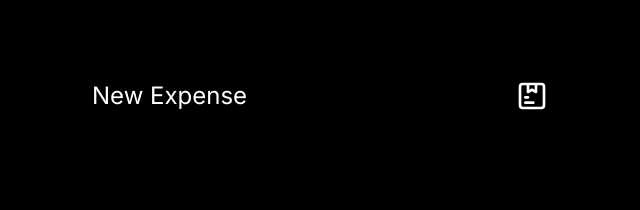
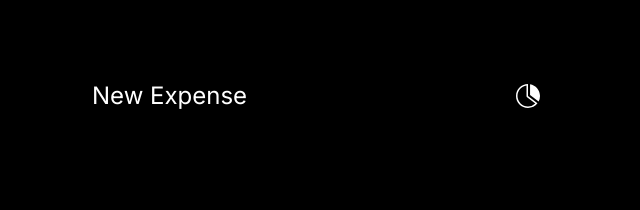
Before and after one commit to vijaynagavelu/budget-app, a Next.js app: page /addExpense in a window 1280 px wide. Shown: the top 210 px of the page, without its empty margins (308-948 px from the left). Built offline with nearby package versions, Linux system fonts and the light colour scheme; no server answers.

Commit message:
icon change

```diff
--- a/src/app/addExpense/page.js
+++ b/src/app/addExpense/page.js
@@ -99,10 +99,14 @@ export default function Home() {
         <main className="flex justify-center">
             <div className="flex min-h-screen flex-col w-full max-w-lg px-10 pt-20 pb-4" >
 
-                <div className="flex w-full justify-between pb-14">
+                <div className="flex w-full justify-between items-center pb-14">
                     <div className="-ml-6 text-2xl ">New Expense</div>
                     <Link href="/dashboard">
-                        <div className="w-8 cursor-pointer text-center rounded-md"> <svg xmlns="http://www.w3.org/2000/svg" data-name="Layer 1" viewBox="0 0 24 24" id="box"><path fill="white" d="M7,14H9a1,1,0,0,0,0-2H7a1,1,0,0,0,0,2Zm6,2H7a1,1,0,0,0,0,2h6a1,1,0,0,0,0-2ZM19,2H5A3,3,0,0,0,2,5V19a3,3,0,0,0,3,3H19a3,3,0,0,0,3-3V5A3,3,0,0,0,19,2ZM14,4V7.29l-1.51-.84a1,1,0,0,0-1,0L10,7.29V4Zm6,15a1,1,0,0,1-1,1H5a1,1,0,0,1-1-1V5A1,1,0,0,1,5,4H8V9a1,1,0,0,0,.5.86,1,1,0,0,0,1,0L12,8.47l2.51,1.4A1,1,0,0,0,15,10a1,1,0,0,0,1-1V4h3a1,1,0,0,1,1,1Z"></path></svg></div>
+                        <div className="w-8 cursor-pointer text-center rounded-md">
+
+                            <svg xmlns="http://www.w3.org/2000/svg" viewBox="0 0 32 32" width="24" height="24" id="pie-chart"><path fill="white" d="M16 32c5.158 0 9.734-2.452 12.66-6.242L16 16V0C7.164 0 0 7.164 0 16s7.164 16 16 16zM14 2.142V16c0 .62.288 1.206.778 1.584l10.964 8.452A13.864 13.864 0 0 1 16 30C8.28 30 2 23.72 2 16 2 8.96 7.224 3.116 14 2.142zM18.75.268v14.31l11.424 8.806A15.83 15.83 0 0 0 32 16C32 8.104 26.272 1.574 18.75.268z"></path></svg>
+
+                        </div>
                     </Link>
                 </div>
 
--- a/src/app/dashboard/page.js
+++ b/src/app/dashboard/page.js
@@ -529,8 +529,6 @@ export default function Home() {
         return stringedDate;
     }
 
-
-
     function getHeaderText(date) {
         const currentDate = new Date();
         const yesterday = new Date(currentDate);
```
